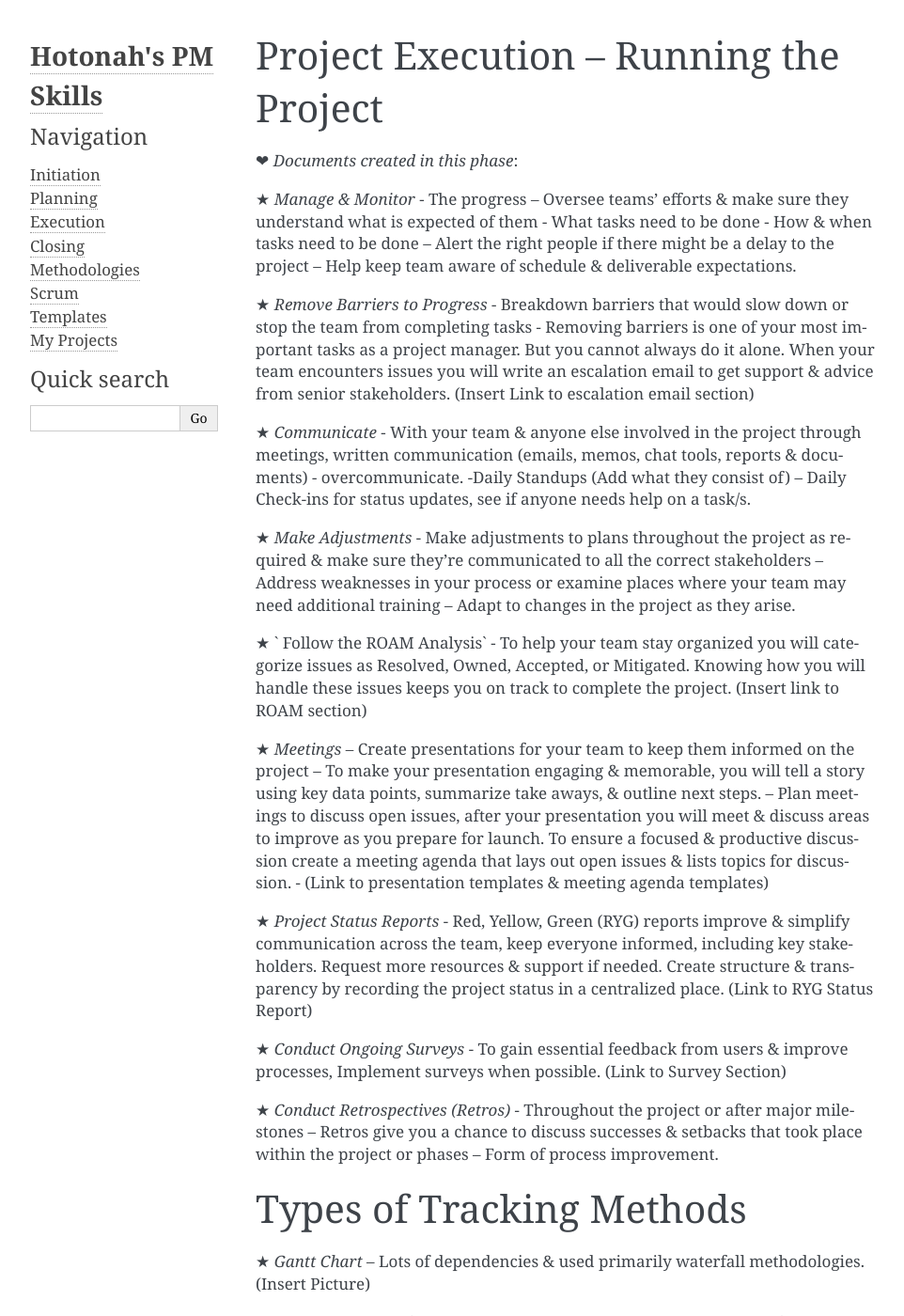
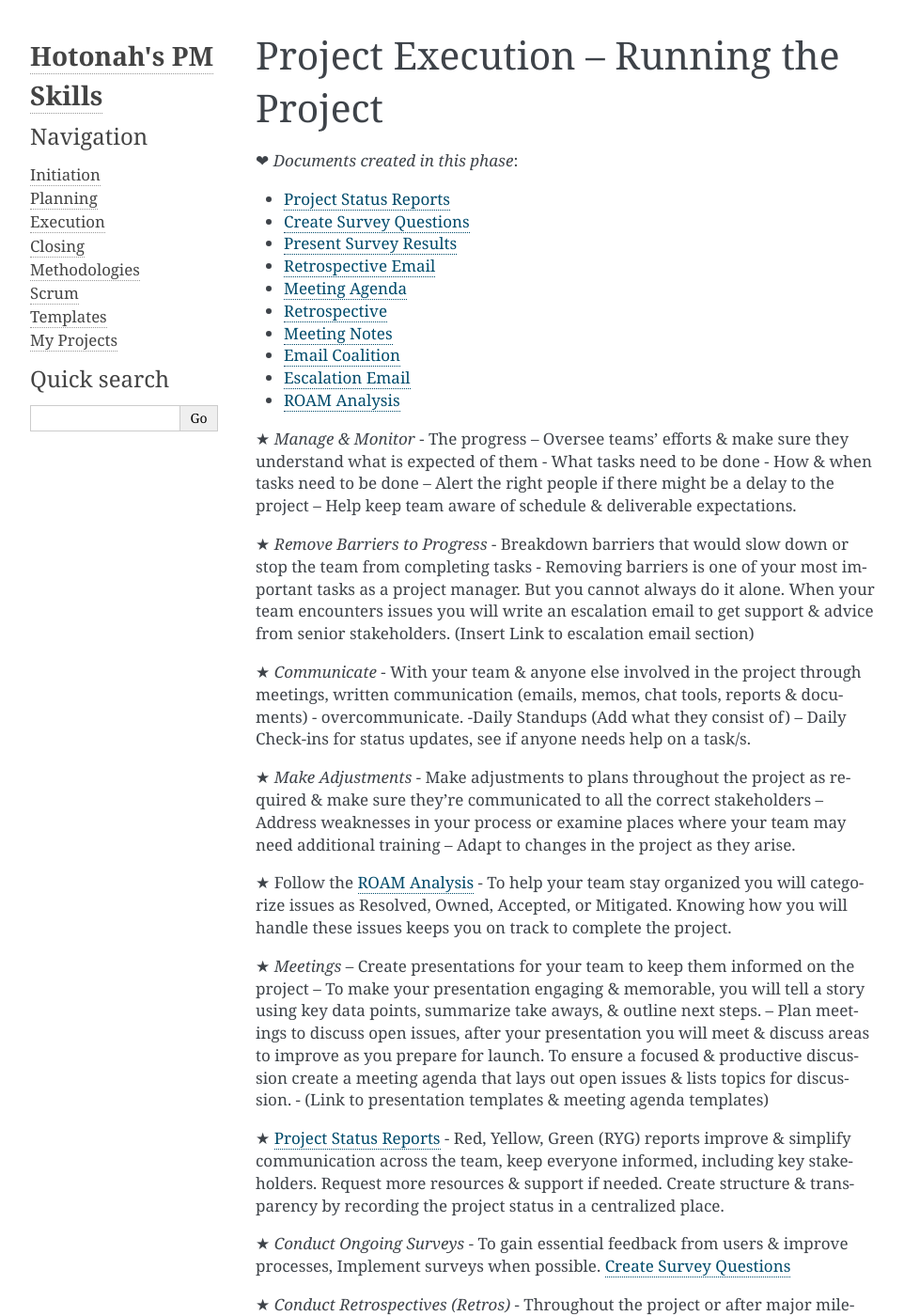
Before and after one commit to Hotonah/hotonah.github.io, a Sphinx documentation site: the page built from source/execution.txt, in a window 1280 px wide and 1400 px high. Shown: the whole window at 94% size, without its empty margins (148-1110 px from the left). Built offline with Sphinx 7.4.7, drawn with Linux system fonts in a browser that asks for light colours.

Commit message:
Update execution.txt

```diff
--- a/source/execution.txt
+++ b/source/execution.txt
@@ -1,6 +1,17 @@
 Project Execution – Running the Project
 ===============================
 ❤ `Documents created in this phase`:
+
+* `Project Status Reports <https://docs.google.com/spreadsheets/d/1bPNLLhd-P6VL8AQrJgyP4ZcdRr04stt5pvtJ8zmJ1Fc/edit?usp=sharing>`_
+* `Create Survey Questions <https://docs.google.com/spreadsheets/d/1wU7yTjV3y20btJT6352QCBp5X42vFE6LzYlJOchT-kI/edit?usp=sharing&resourcekey=0-m0vPFB9zU_qHHHdNTXTIIg>`_
+* `Present Survey Results <https://docs.google.com/presentation/d/12jLeHJT4jfyqggyYhnL3ImaWOmjz_o8Kld4rw1uPEDk/edit?usp=sharing>`_
+* `Retrospective Email <https://docs.google.com/document/d/1Jxs7KDxHp9PipGBREGIJQNImFfL3EAGdxEzBkX8Rg9M/edit?usp=sharing&resourcekey=0-varcMcCYu0Umdvl2-1n-4A>`_
+* `Meeting Agenda <https://docs.google.com/document/d/1q9S1ftMbQWR-t_ZbA5TXUT3EERFUcIX7x0vqVBRFPBI/edit?usp=sharing>`_
+* `Retrospective <https://docs.google.com/spreadsheets/d/1fuprNDHhMpItj9A-S7ywPidrQJ2eEBNVCD_KjMAJPjU/edit?usp=sharing>`_
+* `Meeting Notes <https://docs.google.com/document/d/1V0yeIQAAAu3epCE7kWLnueWv8E5tzTUf/edit?usp=sharing&ouid=101002792930404714638&rtpof=true&sd=true>`_
+* `Email Coalition <https://docs.google.com/document/d/1pFc8hrsyDFfOy8MT_S2YHMs8lCWFKGSx0j9ZxL0Nk18/edit?usp=sharing>`_
+* `Escalation Email <https://docs.google.com/document/d/17kxLlcI_pp8iL9TL7z9Z5yEi-ToW6F1OcGwOqgscjfA/edit?usp=sharing>`_
+* `ROAM Analysis <https://docs.google.com/spreadsheets/d/117UM42-K4kooBzD6RjXBIcGeRFMpaQ8WojX1trMVPFA/edit?usp=sharing>`_
 
 ★ `Manage & Monitor` - The progress – Oversee teams’ efforts & make sure they understand what is expected of them - What tasks need to be done - How & when tasks need to be done – Alert the right people if there might be a delay to the project – Help keep team aware of schedule & deliverable expectations.
 
@@ -10,13 +21,13 @@ Project Execution – Running the Project
 
 ★ `Make Adjustments` - Make adjustments to plans throughout the project as required & make sure they’re communicated to all the correct stakeholders – Address weaknesses in your process or examine places where your team may need additional training – Adapt to changes in the project as they arise.
 
-★ ` Follow the ROAM Analysis` - To help your team stay organized you will categorize issues as Resolved, Owned, Accepted, or Mitigated. Knowing how you will handle these issues keeps you on track to complete the project. (Insert link to ROAM section)
+★ Follow the `ROAM Analysis <https://docs.google.com/spreadsheets/d/117UM42-K4kooBzD6RjXBIcGeRFMpaQ8WojX1trMVPFA/edit?usp=sharing>`_ - To help your team stay organized you will categorize issues as Resolved, Owned, Accepted, or Mitigated. Knowing how you will handle these issues keeps you on track to complete the project.
 
 ★ `Meetings` – Create presentations for your team to keep them informed on the project – To make your presentation engaging & memorable, you will tell a story using key data points, summarize take aways, & outline next steps. – Plan meetings to discuss open issues, after your presentation you will meet & discuss areas to improve as you prepare for launch. To ensure a focused & productive discussion create a meeting agenda that lays out open issues & lists topics for discussion. - (Link to presentation templates & meeting agenda templates)
 
-★ `Project Status Reports` - Red, Yellow, Green (RYG) reports improve & simplify communication across the team, keep everyone informed, including key stakeholders. Request more resources & support if needed. Create structure & transparency by recording the project status in a centralized place. (Link to RYG Status Report)
+★ `Project Status Reports <https://docs.google.com/spreadsheets/d/1bPNLLhd-P6VL8AQrJgyP4ZcdRr04stt5pvtJ8zmJ1Fc/edit?usp=sharing>`_ - Red, Yellow, Green (RYG) reports improve & simplify communication across the team, keep everyone informed, including key stakeholders. Request more resources & support if needed. Create structure & transparency by recording the project status in a centralized place.
 
-★ `Conduct Ongoing Surveys` - To gain essential feedback from users & improve processes, Implement surveys when possible. (Link to Survey Section)
+★ `Conduct Ongoing Surveys` - To gain essential feedback from users & improve processes, Implement surveys when possible. `Create Survey Questions <https://docs.google.com/spreadsheets/d/1wU7yTjV3y20btJT6352QCBp5X42vFE6LzYlJOchT-kI/edit?usp=sharing&resourcekey=0-m0vPFB9zU_qHHHdNTXTIIg>`_
 
 ★ `Conduct Retrospectives (Retros)` - Throughout the project or after major milestones – Retros give you a chance to discuss successes & setbacks that took place within the project or phases – Form of process improvement.
 
```
